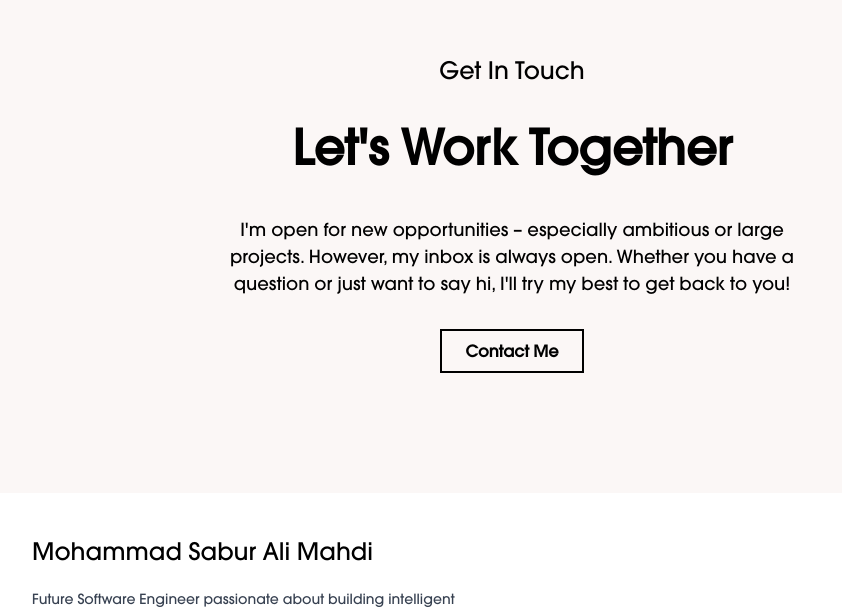
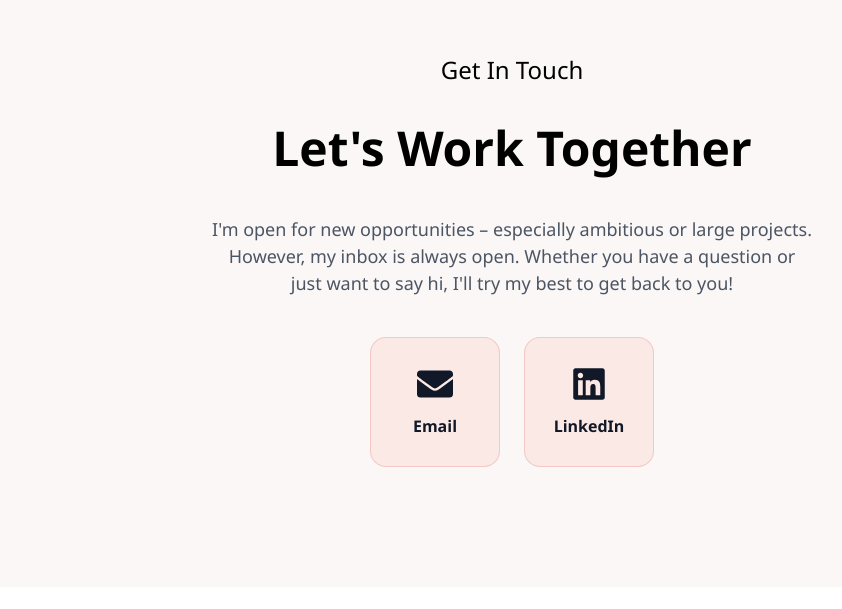
Before and after one commit to MohammadMahdi10/Mohammad-Portfolio-Website, a React (Vite) app: page / in a window 1280 px wide. Shown: the part 5572-6181 px from the top of the page, without its empty margins (128-970 px from the left). Built offline with nearby package versions, Linux system fonts and the light colour scheme.

Commit message:
updated contacts section with cards

```diff
--- a/src/components/Contact/Contact.css
+++ b/src/components/Contact/Contact.css
@@ -17,27 +17,57 @@
   font-size: 2.25rem;
   font-weight: 700;
   margin-bottom: 2rem;
+  color: black;
 }
 
 .contact-description {
   max-width: 600px;
   font-size: 1rem;
-  margin-bottom: 2rem;
+  margin-bottom: 2.5rem;
+  color: #4b5563;
 }
 
-.contact-btn {
-  background: transparent;
-  border: 0.13rem solid black;
-  font-weight: 600;
-  padding: 0.5rem 1.5rem;
-  cursor: pointer;
-  transition: 0.3s;
+.contact-links {
+  display: flex;
+  gap: 1.5rem;
+  justify-content: center;
+  flex-wrap: wrap;
 }
 
-.contact-btn:hover {
-  background: black;
-  color: white;
-  border-color: black;
+.contact-card {
+  width: 110px;
+  height: 110px;
+
+  display: flex;
+  flex-direction: column;
+  align-items: center;
+  justify-content: center;
+
+  border-radius: 1rem;
+
+  background: #fae9e5;
+  border: 1px solid rgba(224, 122, 127, 0.3);
+
+  color: #111827;
+  text-decoration: none;
+
+  transition: all 0.3s ease;
+}
+
+.contact-card svg {
+  font-size: 2rem;
+  margin-bottom: 0.75rem;
+}
+
+.contact-card span {
+  font-size: 1rem;
+  font-weight: 600;
+}
+
+.contact-card:hover {
+  transform: translateY(-6px);
+  border-color: #e07a7f;
+  box-shadow: 0 10px 20px rgba(0, 0, 0, 0.12);
 }
 
 .dark .contact-section {
@@ -48,15 +78,23 @@
   color: #f3f4f6;
 }
 
-.dark .contact-btn {
-  border-color: white;
+.dark .contact-section h1 {
   color: white;
 }
 
-.dark .contact-btn:hover {
-  background: white;
-  color: #111827;
-  border-color: white;
+.dark .contact-description {
+  color: #d1d5db;
+}
+
+.dark .contact-card {
+  background: #1f2937;
+  border: 1px solid rgba(80, 161, 254, 0.25);
+  color: white;
+}
+
+.dark .contact-card:hover {
+  border-color: #50a1fe;
+  box-shadow: 0 10px 20px rgba(80, 161, 254, 0.2);
 }
 
 @media (min-width: 768px) {
@@ -67,4 +105,13 @@
   .contact-description {
     font-size: 1.125rem;
   }
+
+  .contact-card {
+    width: 130px;
+    height: 130px;
+  }
+
+  .contact-card svg {
+    font-size: 2.25rem;
+  }
 }
--- a/src/components/Contact/Contact.jsx
+++ b/src/components/Contact/Contact.jsx
@@ -1,6 +1,7 @@
-import "./Contact.css"
+import "./Contact.css";
+import { FaEnvelope, FaLinkedin } from "react-icons/fa";
 
-const Contact = ({ openContactForm }) => {
+const Contact = () => {
   return (
     <section id="Contact" className="contact-section">
       <p className="contact-subtitle">Get In Touch</p>
@@ -13,11 +14,29 @@ const Contact = ({ openContactForm }) => {
         want to say hi, I'll try my best to get back to you!
       </p>
 
-      <button onClick={openContactForm} className="contact-btn">
-        Contact Me
-      </button>
+      <div className="contact-links">
+        <a
+          href="mailto:mohammadalimahdi26@gmail.com"
+          className="contact-card"
+          aria-label="Email"
+        >
+          <FaEnvelope />
+          <span>Email</span>
+        </a>
+
+        <a
+          href="https://www.linkedin.com/in/mohammad-mahdi-57918032b/"
+          target="_blank"
+          rel="noopener noreferrer"
+          className="contact-card"
+          aria-label="LinkedIn"
+        >
+          <FaLinkedin />
+          <span>LinkedIn</span>
+        </a>
+      </div>
     </section>
-  )
-}
+  );
+};
 
-export default Contact
+export default Contact;
--- a/src/index.css
+++ b/src/index.css
@@ -8,24 +8,23 @@
 /* Creates a 'dark' variant that works when an element or its ancestor has the .dark class */
 @custom-variant dark (&:where(.dark, .dark *));
 
+@keyframes blink {
+  0%, 50%, 100% {
+    opacity: 1;
+  }
 
-/* ---------------------------------- */
-/* 4️⃣ Global styles                    */
-/* Apply Manrope font and medium weight to every element on the page */
-
-/* 4️⃣ Custom font import */
-@font-face {
-  font-family: "GothicFont";
-  src: url("./Fonts/GothicFont.otf") format("opentype");
-  font-weight: 500; /* optional */
+  25%, 75% {
+    opacity: 0;
+  }
 }
 
-@keyframes blink {
-  0%, 50%, 100% { opacity: 1; }
-  25%, 75% { opacity: 0; }
-}
-
-html, body, div, section, header, footer, main {
+html,
+body,
+div,
+section,
+header,
+footer,
+main {
   transition: background-color 0.5s ease, color 0.5s ease;
 }
 
@@ -38,12 +37,9 @@ html, body, div, section, header, footer, main {
   height: 100vh;
 }
 
-* {
-  font-family: "GothicFont", sans-serif;
-}
-
-/* Default light background */
+/* Default light background + global font */
 body {
+  font-family: "Segoe UI", Tahoma, Geneva, Verdana, sans-serif;
   @apply bg-white text-black;
 }
 
@@ -56,13 +52,10 @@ html {
   scroll-behavior: smooth;
 }
 
-
-
 /* ---------------------------------- */
 /* 5️⃣ Theme variables                  */
-/* Define a custom CSS variable for your primary color */
 @theme {
-  --color-primary: #5044E5; /* Primary brand color that can be reused */
+  --color-primary: #5044E5;
   --color-button: #A7A6A1;
   --color-darkNav: #27272b;
   --color-darkBack: #1b1b1b;
```
